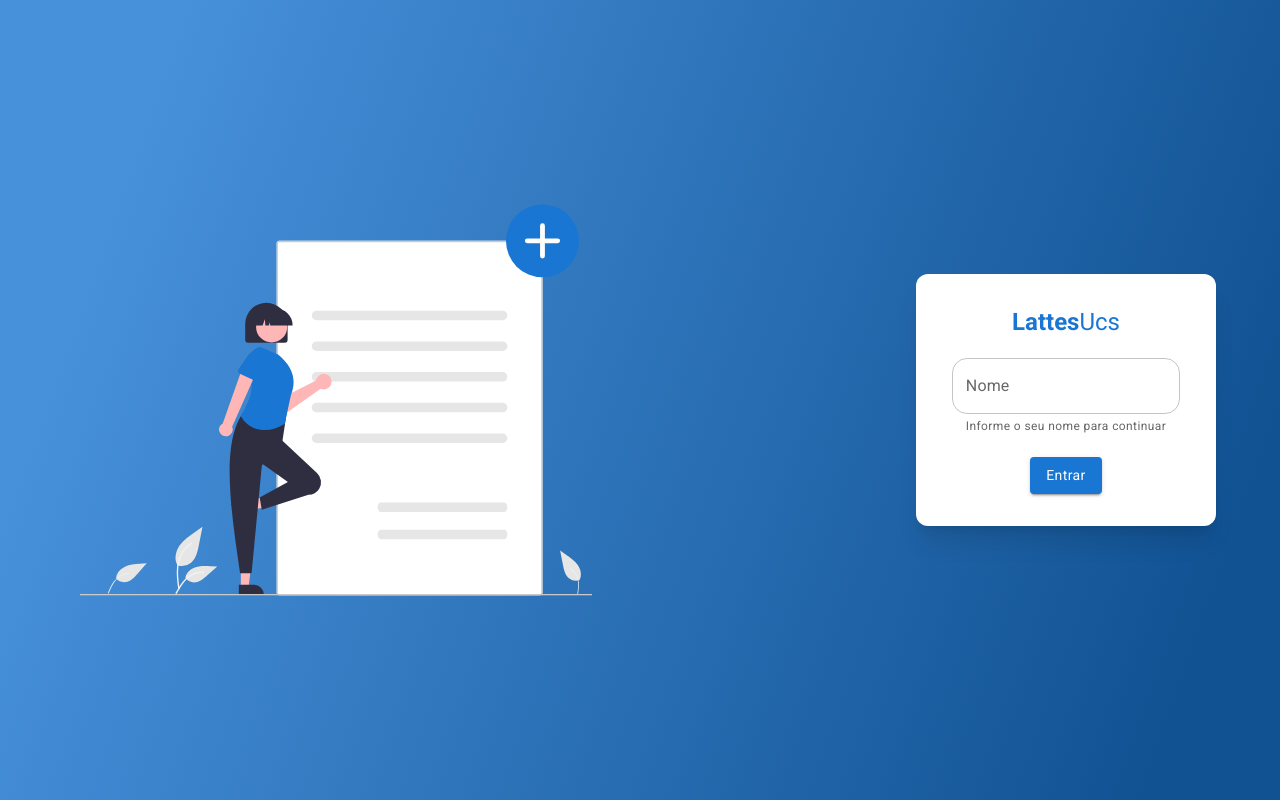
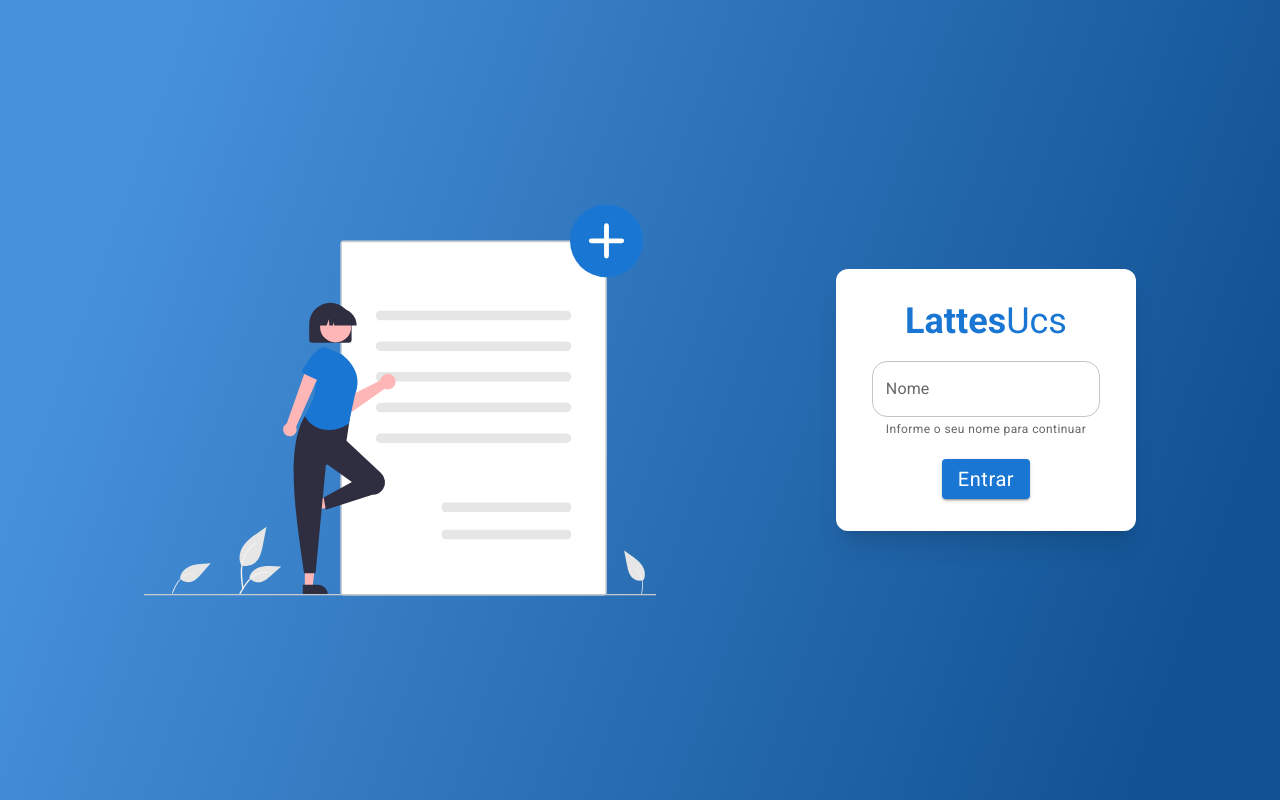
Before and after one commit to Gustavo-Cauzzi/Lattes-App-Front-End, a React (Vite) app: page / in a window 1280 px wide. Built offline with nearby package versions, Linux system fonts and the light colour scheme.

Commit message:
feat: better padding on FakeLogIn

```diff
--- a/src/pages/FakeLogin/index.tsx
+++ b/src/pages/FakeLogin/index.tsx
@@ -22,7 +22,7 @@
 
   return (
     <main
-      className="w-screen h-screen text-white flex justify-between items-center p-16 pl-20 overflow-hidden flex-col lg:flex-row gap-5"
+      className="w-screen h-screen text-white flex justify-between items-center p-16 px-20 xl:px-36 overflow-hidden flex-col lg:flex-row gap-5"
       style={{
         background: generateGradient(theme.palette.primary.main, {
           darkCoefficient: 0.3,
@@ -33,7 +33,7 @@
       <DocSvg className="max-w-lg flex" />
 
       <div className="bg-white rounded-xl shadow-xl flex p-8 gap-5 flex-col items-center min-w-[300px]">
-        <span className="text-2xl text-primary">
+        <span className="text-4xl text-primary">
           <strong>Lattes</strong>Ucs
         </span>
 
@@ -44,7 +44,7 @@
           onChange={(e) => setName(e.target.value)}
         />
 
-        <Button variant="contained" onClick={handleEnter}>
+        <Button variant="contained" onClick={handleEnter} className="text-xl">
           Entrar
         </Button>
       </div>
```
Also changed, not shown: src/routes/layouts/Header.tsx (+3 -4 lines).
